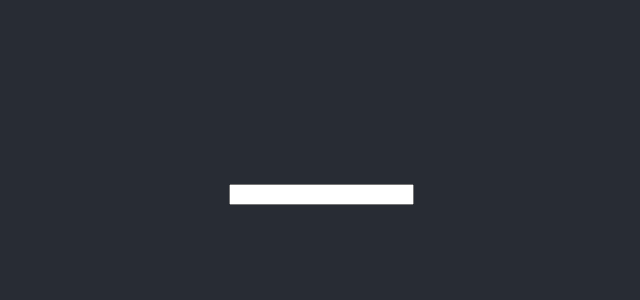
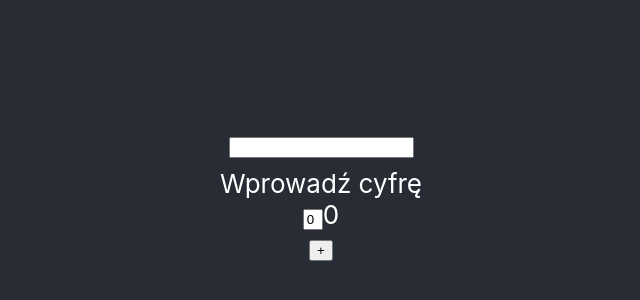
Before and after one commit to dev-com2020/try-react, a React (Create React App) app: page / in a window 1280 px wide. Shown: the part 206-506 px from the top of the page, without its empty margins (319-959 px from the left). Built offline with nearby package versions, Linux system fonts and the light colour scheme.

Commit message:
17.05 10:43

```diff
--- a/src/App.tsx
+++ b/src/App.tsx
@@ -1,4 +1,4 @@
-import React,{useReducer} from 'react';
+import React,{useCallback, useReducer, useState} from 'react';
 import './App.css';
 import Greeting from './GreetingFunctional';
 
@@ -23,17 +23,36 @@ const initialState = {
 };
 function App() {
   const [{message, enteredName}, dispatch] = useReducer(reducer, initialState);
+  const [startCount, setStartCount] = useState(0);
+  const [count,setCount] = useState(0);
+  const setCountCallback = useCallback(() => {
+    const inc = count + 1 > startCount ? count + 1 : Number(count + 1) + startCount;
+    setCount(inc);
+  }, [count, startCount]);
 
-  const onChangeName = (event: React.ChangeEvent<HTMLInputElement>) => {
-    dispatch({type: "enteredName", payload: event.target.value});
-    dispatch({type: "message", payload: event.target.value});
-    }
+  const onChangeStartCount = (event: React.ChangeEvent<HTMLInputElement>) => {
+    setStartCount(Number(event.target.value));
+  }
 
+
+  console.log("App.render");
     return (
       <div className="App">
         <header className="App-header">
-          <input value={enteredName} onChange={onChangeName} />
-          <Greeting message={message} />
+          {/* <input value={enteredName} onChange={onChangeName} /> */}
+          <Greeting
+          message={message}
+          enteredName={enteredName}
+          greetingDispatcher={dispatch} />
+<div style={{marginTop: '10px'}}>
+<label>Wprowadź cyfrę</label>
+<br/>
+<input value={startCount} onChange={onChangeStartCount} style={{width: '.75rem'}} />
+<label>{count}</label>
+<br/>
+<button onClick={setCountCallback}>+</button>
+</div>
+
         </header>
       </div>
 
--- a/src/GreetingFunctional.tsx
+++ b/src/GreetingFunctional.tsx
@@ -1,12 +1,23 @@
 import React from 'react';
 interface GreetingProps {
     message: string;
+    enteredName: string;
+    greetingDispatcher: React.Dispatch<{type: string, payload:string}>;
 }
 export default function Greeting(props: GreetingProps) {
+
+    const onChangeName = (event: React.ChangeEvent<HTMLInputElement>) => {
+        props.greetingDispatcher({type: "enteredName", payload: event.target.value});
+        props.greetingDispatcher({type: "message", payload: event.target.value});
+        }
+
     console.log("Greeting.render");
     return (
         <div>
+        <input value={props.enteredName} onChange={onChangeName} />
+        <div>
             {props.message}
+        </div>
         </div>
     );
 }
```
